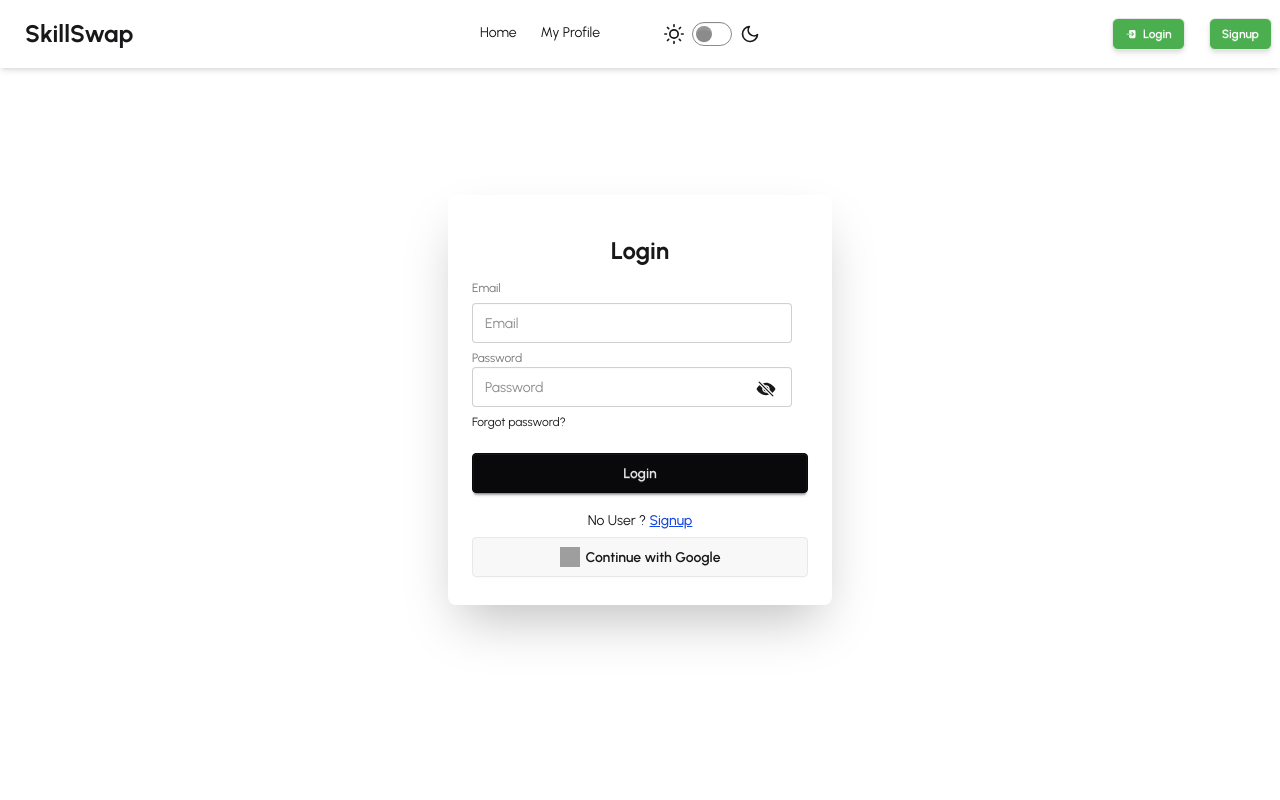
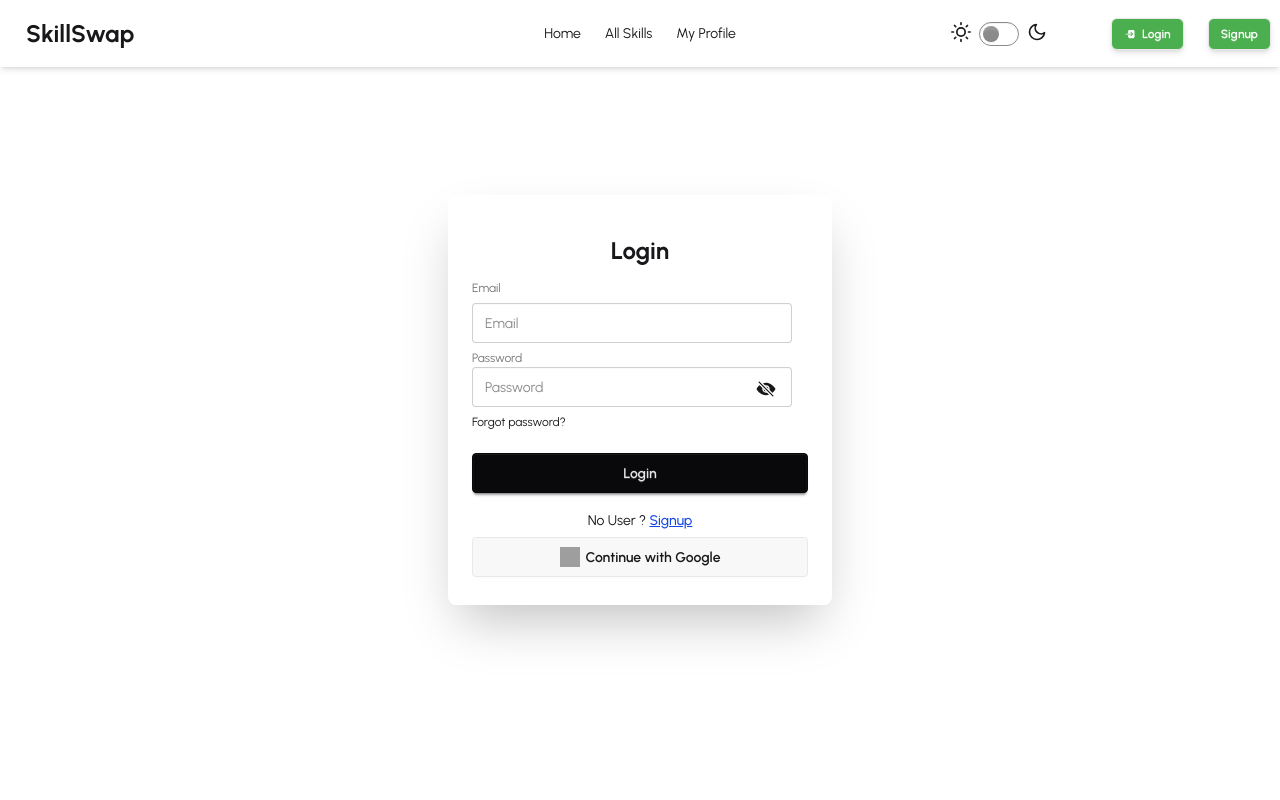
Before and after one commit to tomalhossencse/Skill-Swap, a React (Vite) app: page /login in a window 1280 px wide. Shown: the top 800 px of the page. Built offline with nearby package versions, Linux system fonts and the light colour scheme; no server answers; grey boxes are pictures that could not be loaded.

Commit message:
all skills routes added with page

```diff
--- a/src/Components/Navbar/Navbar.jsx
+++ b/src/Components/Navbar/Navbar.jsx
@@ -34,50 +34,15 @@ const Navbar = () => {
         <NavLink to="/">Home</NavLink>
       </li>
       <li>
+        <NavLink to="/all-skills">All Skills</NavLink>
+      </li>
+      <li>
         <NavLink to="/user-profile">My Profile</NavLink>
-      </li>
-      <li className="px-10">
-        {" "}
-        <label className="flex cursor-pointer gap-2">
-          <svg
-            xmlns="http://www.w3.org/2000/svg"
-            width="20"
-            height="20"
-            viewBox="0 0 24 24"
-            fill="none"
-            stroke="currentColor"
-            strokeWidth="2"
-            strokeLinecap="round"
-            strokeLinejoin="round"
-          >
-            <circle cx="12" cy="12" r="5" />
-            <path d="M12 1v2M12 21v2M4.2 4.2l1.4 1.4M18.4 18.4l1.4 1.4M1 12h2M21 12h2M4.2 19.8l1.4-1.4M18.4 5.6l1.4-1.4" />
-          </svg>
-          <input
-            onChange={(e) => handleTheme(e.target.checked)}
-            type="checkbox"
-            defaultChecked={localStorage.getItem("theme") === "dark"}
-            className="toggle theme-controller"
-          />
-          <svg
-            xmlns="http://www.w3.org/2000/svg"
-            width="20"
-            height="20"
-            viewBox="0 0 24 24"
-            fill="none"
-            stroke="currentColor"
-            strokeWidth="2"
-            strokeLinecap="round"
-            strokeLinejoin="round"
-          >
-            <path d="M21 12.79A9 9 0 1 1 11.21 3 7 7 0 0 0 21 12.79z"></path>
-          </svg>
-        </label>
       </li>
     </>
   );
   return (
-    <div className="bg-base-100 shadow-md fixed w-full top-0 z-20 md:px-0 px-4">
+    <div className="shadow-md fixed w-full glass-card top-0 z-20 md:px-0 px-4">
       <Container>
         <div className="navbar">
           <div className="navbar-start">
@@ -116,13 +81,49 @@ const Navbar = () => {
             <ul className="menu menu-horizontal px-1">{links}</ul>
           </div>
           <div className="navbar-end gap-6">
+            <div className="px-10">
+              <label className="flex cursor-pointer gap-2">
+                <svg
+                  xmlns="http://www.w3.org/2000/svg"
+                  width="20"
+                  height="20"
+                  viewBox="0 0 24 24"
+                  fill="none"
+                  stroke="currentColor"
+                  strokeWidth="2"
+                  strokeLinecap="round"
+                  strokeLinejoin="round"
+                >
+                  <circle cx="12" cy="12" r="5" />
+                  <path d="M12 1v2M12 21v2M4.2 4.2l1.4 1.4M18.4 18.4l1.4 1.4M1 12h2M21 12h2M4.2 19.8l1.4-1.4M18.4 5.6l1.4-1.4" />
+                </svg>
+                <input
+                  onChange={(e) => handleTheme(e.target.checked)}
+                  type="checkbox"
+                  defaultChecked={localStorage.getItem("theme") === "dark"}
+                  className="toggle theme-controller"
+                />
+                <svg
+                  xmlns="http://www.w3.org/2000/svg"
+                  width="20"
+                  height="20"
+                  viewBox="0 0 24 24"
+                  fill="none"
+                  stroke="currentColor"
+                  strokeWidth="2"
+                  strokeLinecap="round"
+                  strokeLinejoin="round"
+                >
+                  <path d="M21 12.79A9 9 0 1 1 11.21 3 7 7 0 0 0 21 12.79z"></path>
+                </svg>
+              </label>
+            </div>
             {user ? (
               <>
                 <div className="relative group">
                   <img
                     className="w-10 h-10 rounded-full border-2 border-blue-400 cursor-pointer"
                     src={user?.photoURL}
-                    alt=""
                   />
                   <span className="absolute -bottom-8 left-1/2 -translate-x-1/2 bg-gray-800 text-white text-sm rounded-md px-2 py-1 opacity-0 group-hover:opacity-100 transition-opacity duration-200 whitespace-nowrap">
                     {user?.displayName || "Anymous User"}
--- a/src/Components/PopulartSkills/PopulartSkills.jsx
+++ b/src/Components/PopulartSkills/PopulartSkills.jsx
@@ -5,15 +5,16 @@ import Container from "../Container/Container";
 
 const PopulartSkills = () => {
   const SkillData = useLoaderData();
+  const latestSkills = SkillData.slice(0, 6);
 
   return (
     <div className="my-12">
       <Container>
         <h1 className="text-3xl md:text-4xl font-bold text-center mb-8">
-          Popular Skills
+          Latest Skills
         </h1>
         <div className="grid grid-cols-1 lg:grid-cols-3 md:grid-cols-2 gap-8 lg:p-0 px-6">
-          {SkillData.map((data, index) => (
+          {latestSkills.map((data, index) => (
             <SkillCard data={data} key={index} />
           ))}
         </div>
--- /dev/null
+++ b/src/Pages/AllSkills.jsx
@@ -0,0 +1,27 @@
+import React from "react";
+import { useLoaderData } from "react-router";
+import SkillCard from "../Components/PopulartSkills/SkillCard";
+import Container from "../Components/Container/Container";
+
+const AllSkills = () => {
+  const SkillData = useLoaderData();
+
+  return (
+    <div>
+      <div className="my-26">
+        <Container>
+          <h1 className="text-3xl md:text-4xl font-bold text-center mb-8">
+            All Skills
+          </h1>
+          <div className="grid grid-cols-1 lg:grid-cols-3 md:grid-cols-2 gap-8 lg:p-0 px-6">
+            {SkillData.map((data, index) => (
+              <SkillCard data={data} key={index} />
+            ))}
+          </div>
+        </Container>
+      </div>
+    </div>
+  );
+};
+
+export default AllSkills;
--- a/src/Routers/Router.jsx
+++ b/src/Routers/Router.jsx
@@ -9,6 +9,7 @@ import Signup from "../Pages/Signup";
 import PrivateRoute from "./PrivateRoute";
 import ForgetPassord from "../Pages/ForgetPassord";
 import Loding from "../Components/Loading/Loding";
+import AllSkills from "../Pages/AllSkills";
 
 export const router = createBrowserRouter([
   {
@@ -50,6 +51,11 @@ export const router = createBrowserRouter([
         path: "forget-password",
         Component: ForgetPassord,
       },
+      {
+        path: "all-skills",
+        loader: () => fetch("/SkillListings.json"),
+        Component: AllSkills,
+      },
     ],
   },
 ]);
--- a/src/index.css
+++ b/src/index.css
@@ -36,7 +36,7 @@ body{
  @apply w-full btn btn-outline  rounded-3xl font-semibold text-primary hover:bg-primary hover:text-secondary-content
 }
 .btn-small{
-  @apply btn btn-sm bg-primary text-base-100 rounded-md shadow-md hover:bg-black transition-transform hover:scale-105 hover:text-base-100
+  @apply btn btn-sm bg-primary text-base-100 rounded-md shadow-md transition-transform hover:scale-105 hover:text-base-100
 }
 .btn-small-2{
   @apply btn btn-sm hover:bg-primary
@@ -47,3 +47,10 @@ body{
 .navbar .active {
   @apply text-base-100 font-bold bg-primary rounded-2xl
 }
+.glass-card {
+  background: rgba(255, 255, 255, 0.14);
+  backdrop-filter: blur(6px);
+  -webkit-backdrop-filter: blur(6px);
+  border: 1px solid rgba(255, 255, 255, 0.3);
+  /* overflow: hidden; */
+}
```
